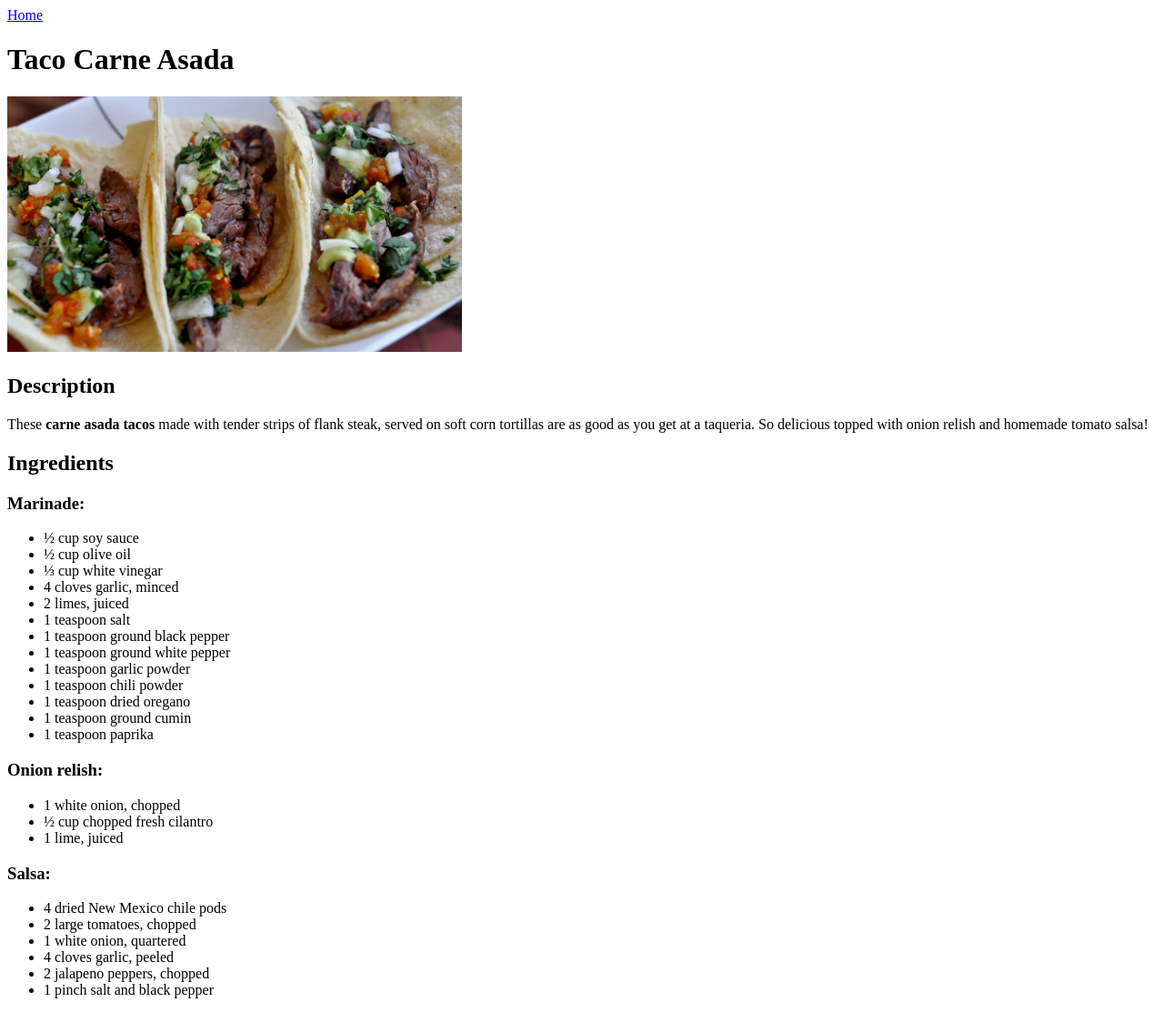
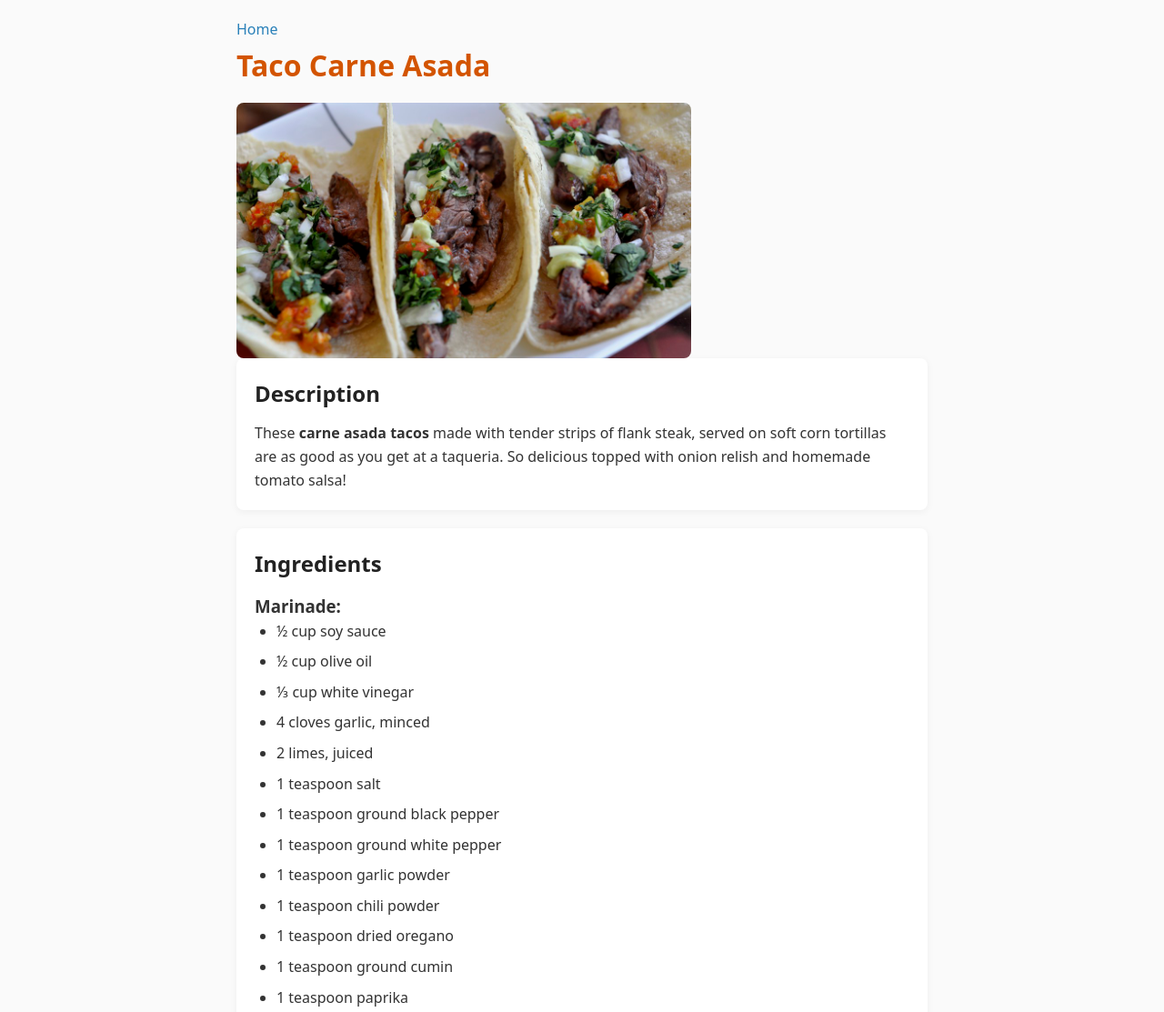
Before and after one commit to D4vid-H4ller/odin-recipes, a plain HTML site: page recipes/taco-carne-asada.html in a window 1280 px wide. Shown: the top 1113 px of the page at 91% size. Drawn offline with Linux system fonts and the light colour scheme.

Commit message:
Add CSS styling to the whole page

```diff
--- a/recipes/taco-carne-asada.html
+++ b/recipes/taco-carne-asada.html
@@ -3,6 +3,7 @@
 <head>
     <meta charset="UTF-8">
     <meta name="viewport" content="width=device-width, initial-scale=1.0">
+    <link rel="stylesheet" href="../styles.css">
     <title>Taco Carne Asada</title>
 </head>
 <body>
@@ -11,9 +12,12 @@
     <!-- A free image of the finished dish under the h1 heading that you added earlier. -->
     <img src="../img/taco-carne-asada.jpg" alt="Image of an amazing Carne Asada Taco" width="500" height="281.25">
     <!-- Under the image, it should have an appropriately sized “Description” heading followed by a paragraph or two describing the recipe. -->
+    <div class="description">
         <h2>Description</h2>
         <p>These <strong>carne asada tacos</strong> made with tender strips of flank steak, served on soft corn tortillas are as good as you get at a taqueria. So delicious topped with onion relish and homemade tomato salsa!</p>
         <!-- Under the description, add an “Ingredients” heading followed by an unordered list of the ingredients needed for the recipe. -->
+    </div>
+    <div class="ingredients">
         <h2>Ingredients</h2>
         <h3>Marinade:</h3>
         <ul>
@@ -53,6 +57,8 @@
             <li>2 limes, cut into wedges</li>
         </ul>
         <!-- Finally, under the ingredients list, add a “Steps” heading followed by an ordered list of the steps needed for making the dish. -->
+    </div>
+    <div class="steps">
         <h2>Steps</h2>
         <ol>
             <li>Lay flank steak in a large glass baking dish.</li>
@@ -65,5 +71,6 @@
             <li>Warm tortillas in a dry skillet over low heat for about a minute on each side.</li>
             <li>Place some steak on each tortilla; top with relish and prepared salsa. Sprinkle with cotija cheese. Garnish with lime wedges and serve.</li>
         </ol>
+    </div>
 </body>
 </html>
--- /dev/null
+++ b/styles.css
@@ -0,0 +1,65 @@
+* {
+  margin: 0;
+  padding: 0;
+  box-sizing: border-box;
+}
+body {
+  font-family: system-ui, -apple-system, sans-serif;
+  line-height: 1.6;
+  color: #333;
+  max-width: 800px;
+  margin: 0 auto;
+  padding: 20px;
+  background-color: #fafafa;
+}
+
+img {
+  max-width: 100%;
+  height: auto;
+  display: block;
+  border-radius: 8px;
+}
+
+h1, h2 {
+  margin-bottom: 0.5em;
+  color: #222;
+}
+ul, ol {
+  margin-left: 1.5em;
+  margin-bottom: 1.5em;
+}
+li {
+  margin-bottom: 0.5em;
+}
+
+h1 {
+  color: #d35400;
+}
+
+a {
+  color: #2980b9;
+  text-decoration: none;
+}
+a:hover {
+  text-decoration: underline;
+}
+
+ul li a {
+  display: block;
+  padding: 10px;
+  background: white;
+  border-radius: 6px;
+  margin-bottom: 10px;
+  box-shadow: 0 2px 4px rgba(0,0,0,0.05);
+}
+ul li a:hover {
+  background: #f0f0f0;
+}
+
+.description, .ingredients, .steps {
+  background: white;
+  padding: 20px;
+  border-radius: 8px;
+  margin-bottom: 20px;
+  box-shadow: 0 2px 8px rgba(0,0,0,0.05);
+}
```
Also changed, not shown: index.html (+1 -0 lines), recipes/general-tso-chicken.html (+7 -0 lines), recipes/pesto-pizza.html (+7 -0 lines). Lines whose indentation alone changed are shown as unchanged.
